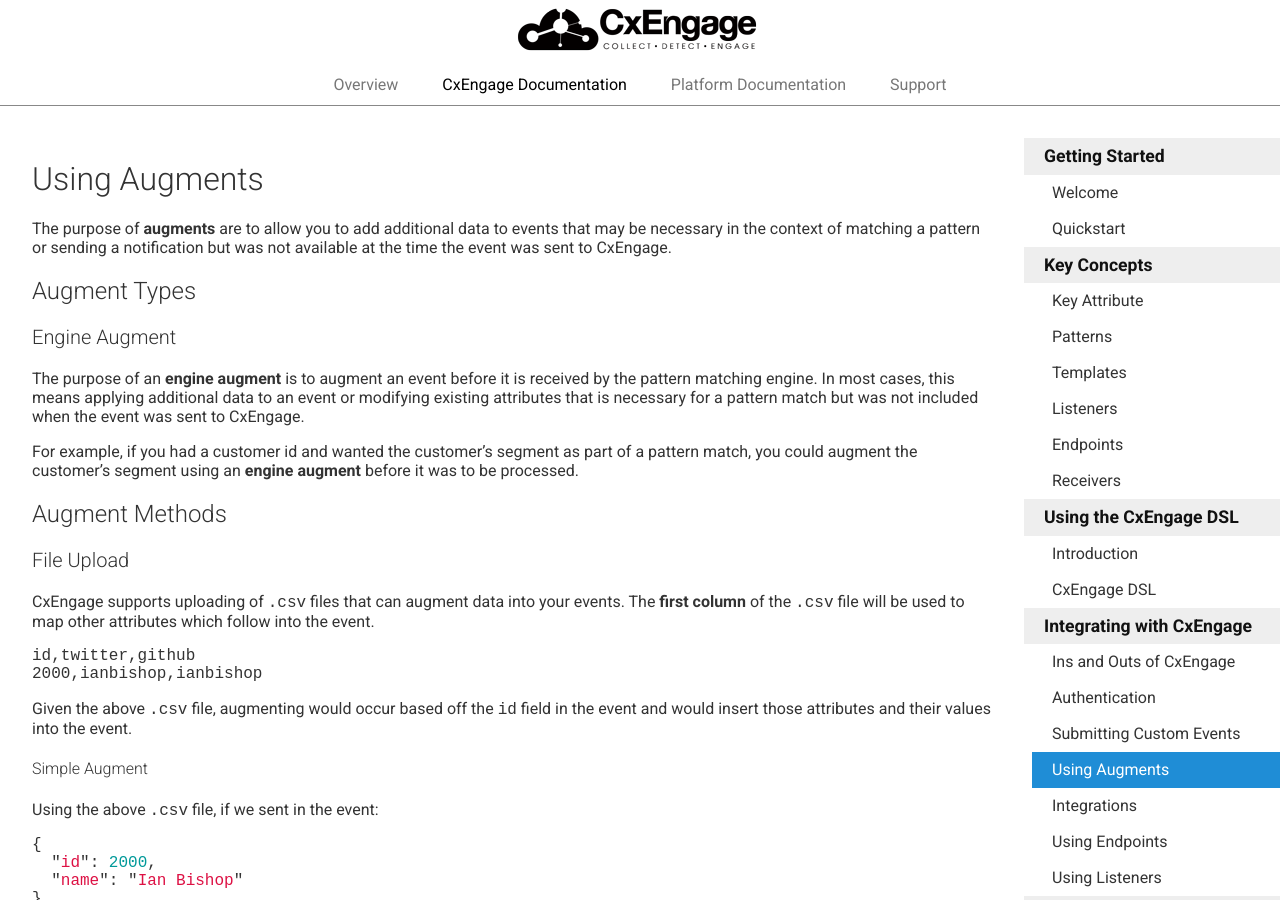
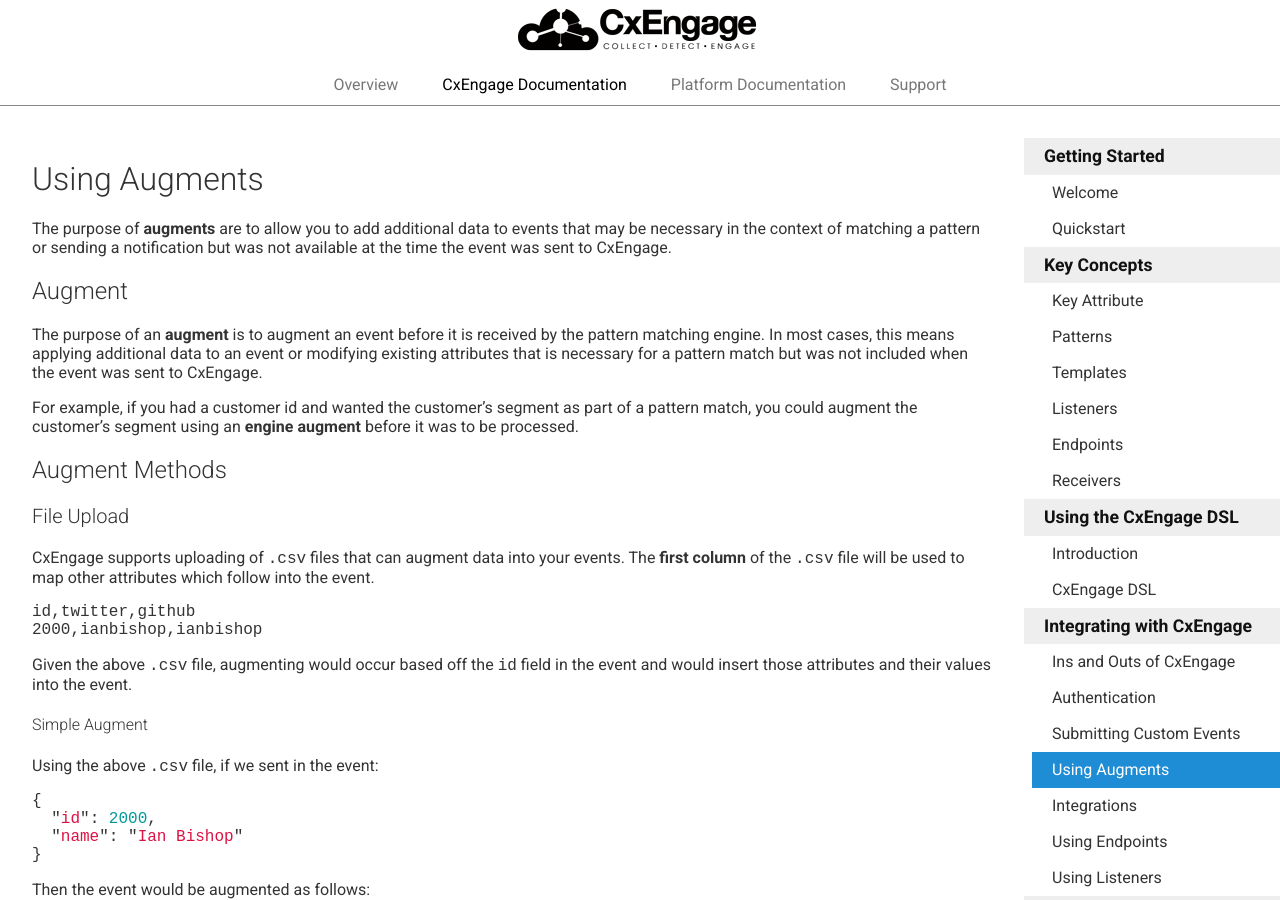
Before and after one commit to ianbishop/userevents.github.io, a Jekyll site: the page built from 4.2/docs/using-augments.md, in a window 1280 px wide and 900 px high. Built offline with Jekyll 4.4.1, drawn with Linux system fonts in a browser that asks for light colours; Markdown is read by kramdown in place of the engine named in the settings.

Commit message:
Update using-augments.md

```diff
--- a/4.2/docs/using-augments.md
+++ b/4.2/docs/using-augments.md
@@ -12,11 +12,9 @@
 that may be necessary in the context of matching a pattern or sending a
 notification but was not available at the time the event was sent to CxEngage.
 
-## Augment Types
+## Augment
 
-### Engine Augment
-
-The purpose of an **engine augment** is to augment an event before it is
+The purpose of an **augment** is to augment an event before it is
 received by the pattern matching engine. In most cases, this means applying
 additional data to an event or modifying existing attributes that is necessary
 for a pattern match but was not included when the event was sent to CxEngage.
```
